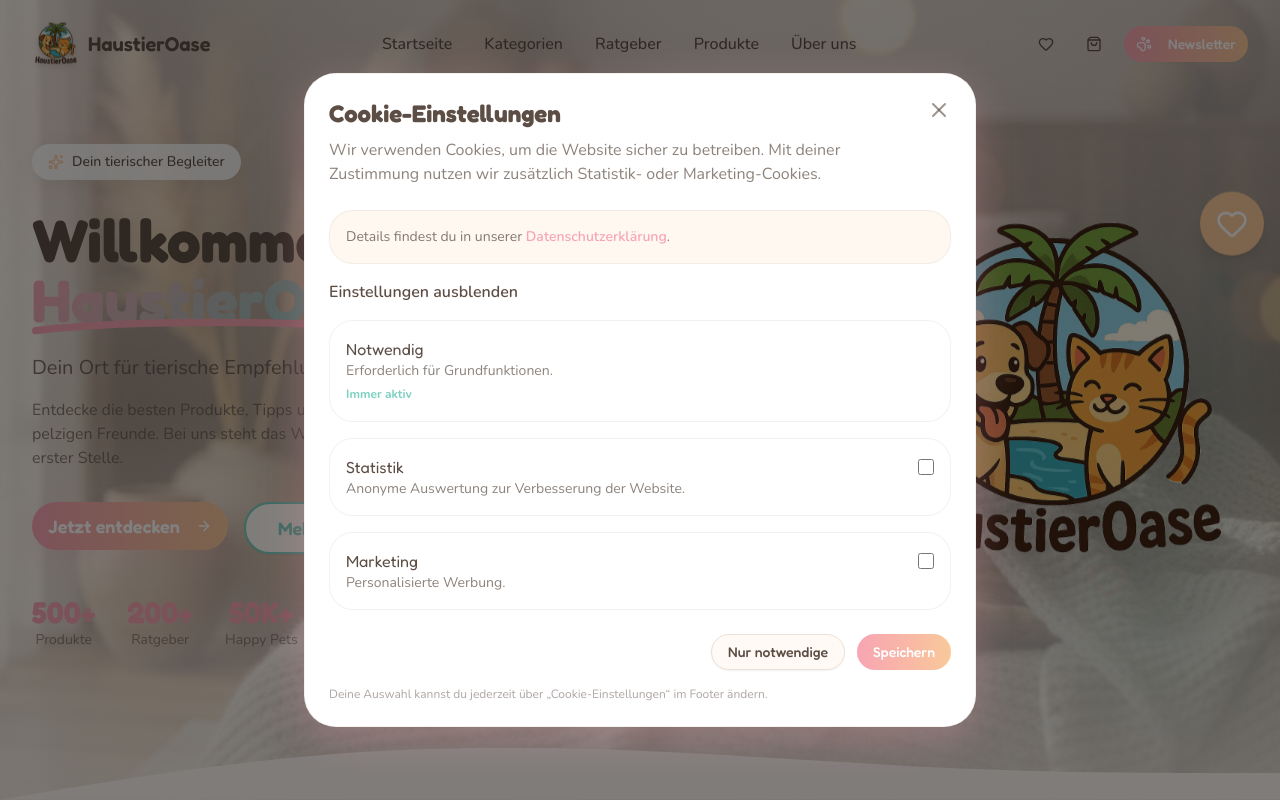
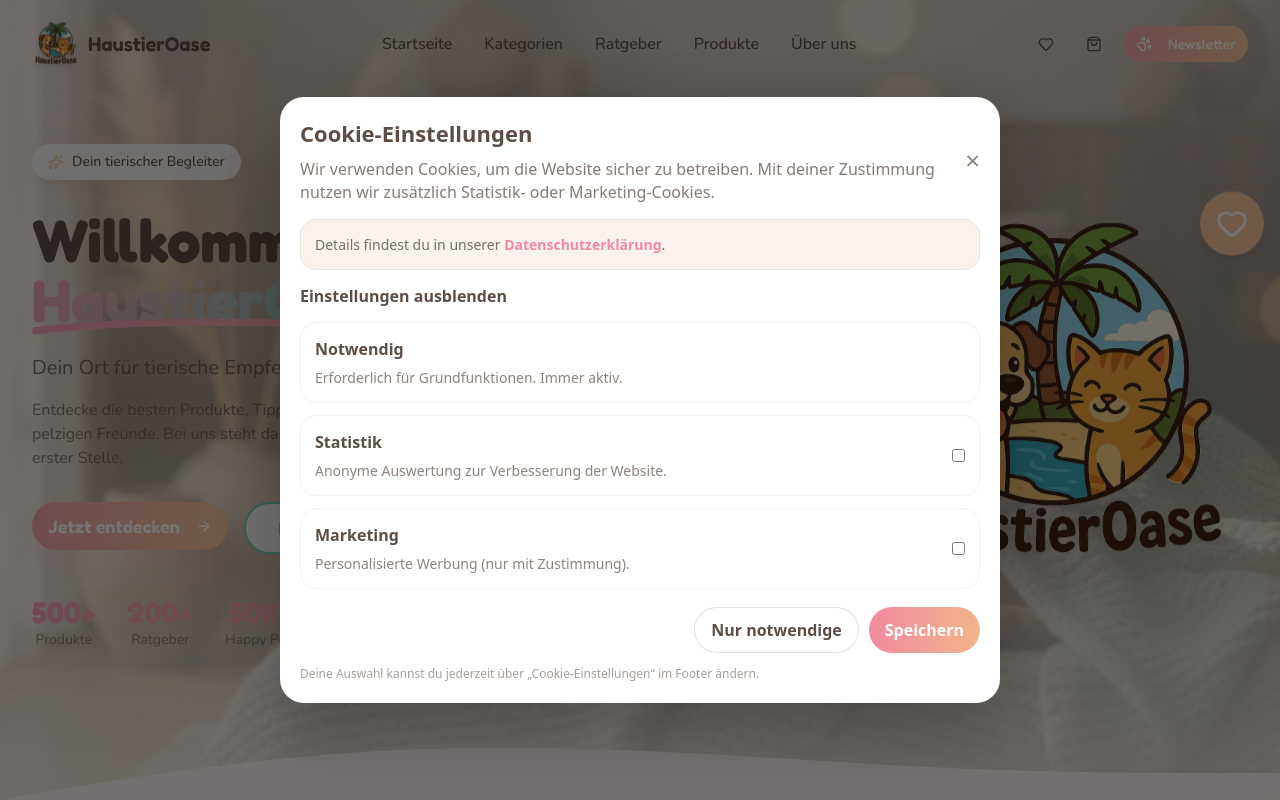
Before and after one commit to chndgn97/haustieroase, a React (Vite) app: page / in a window 1280 px wide. Both pictures are taken after a click on the button "Einstellungen anzeigen". Shown: the top 800 px of the page. Built offline with nearby package versions, Linux system fonts and the light colour scheme.

Commit message:
Rebuild cookie banner with native buttons (fix click issues)

```diff
--- a/src/components/CookieBanner.tsx
+++ b/src/components/CookieBanner.tsx
@@ -1,6 +1,4 @@
-import { useEffect, useMemo, useRef, useState } from "react"
-import { X } from "lucide-react"
-import { Button } from "@/components/ui/button"
+import { useEffect, useRef, useState } from "react"
 
 type Consent = {
   necessary: true
@@ -13,7 +11,7 @@ type Consent = {
 const STORAGE_KEY = "haustieroase_cookie_consent"
 const CONSENT_VERSION = "1.0"
 
-const readConsent = (): Consent | null => {
+function readConsent(): Consent | null {
   try {
     const raw = localStorage.getItem(STORAGE_KEY)
     if (!raw) return null
@@ -28,17 +26,15 @@ const readConsent = (): Consent | null => {
   }
 }
 
-const writeConsent = (consent: Omit<Consent, "timestamp">) => {
+function writeConsent(consent: Omit<Consent, "timestamp">) {
   const payload: Consent = { ...consent, timestamp: Date.now() }
   localStorage.setItem(STORAGE_KEY, JSON.stringify(payload))
   window.dispatchEvent(new CustomEvent("cookie-consent-changed", { detail: payload }))
 }
 
 export default function CookieBanner() {
-  const [mounted, setMounted] = useState(false)
   const [open, setOpen] = useState(false)
   const [showSettings, setShowSettings] = useState(false)
-
   const [analytics, setAnalytics] = useState(false)
   const [marketing, setMarketing] = useState(false)
 
@@ -48,21 +44,15 @@ export default function CookieBanner() {
     if (didInit.current) return
     didInit.current = true
 
-    setMounted(true)
-
     const existing = readConsent()
-    if (existing) {
+    if (!existing) {
+      setOpen(true)
+      return
+    }
     setAnalytics(existing.analytics)
     setMarketing(existing.marketing)
-      setOpen(false)
-      return
-    }
-
-    // iOS: minimal verzögert öffnen (ohne RAF-Kaskade-Overlays)
-    setTimeout(() => setOpen(true), 50)
   }, [])
 
-  // Footer -> Cookie Einstellungen öffnen
   useEffect(() => {
     const openHandler = () => {
       const existing = readConsent()
@@ -77,17 +67,6 @@ export default function CookieBanner() {
     return () => window.removeEventListener("open-cookie-settings", openHandler as EventListener)
   }, [])
 
-  // ESC close
-  useEffect(() => {
-    if (!open) return
-    const onKeyDown = (e: KeyboardEvent) => {
-      if (e.key === "Escape") setOpen(false)
-    }
-    window.addEventListener("keydown", onKeyDown)
-    return () => window.removeEventListener("keydown", onKeyDown)
-  }, [open])
-
-  // Scroll lock
   useEffect(() => {
     if (!open) {
       document.body.style.overflow = ""
@@ -99,12 +78,7 @@ export default function CookieBanner() {
     }
   }, [open])
 
-  const hasConsent = useMemo(() => {
-    if (!mounted) return true
-    return Boolean(readConsent())
-  }, [mounted])
-
-  if (!mounted || (!open && hasConsent)) return null
+  if (!open) return null
 
   const close = () => setOpen(false)
 
@@ -113,165 +87,227 @@ export default function CookieBanner() {
     close()
   }
 
-  const acceptNecessaryOnly = () => {
+  const acceptNecessary = () => {
     writeConsent({ necessary: true, analytics: false, marketing: false, version: CONSENT_VERSION })
     close()
   }
 
-  const saveSettings = () => {
+  const save = () => {
     writeConsent({ necessary: true, analytics, marketing, version: CONSENT_VERSION })
     close()
   }
 
-  // ✅ iOS: sichere “Tap”-Handler
-  const tap = (fn: () => void) => ({
-    onPointerUp: (e: React.PointerEvent) => {
-      e.preventDefault()
-      e.stopPropagation()
-      fn()
-    },
-    onTouchEnd: (e: React.TouchEvent) => {
-      e.preventDefault()
-      e.stopPropagation()
-      fn()
-    },
-    onClick: (e: React.MouseEvent) => {
-      // Desktop fallback
-      e.preventDefault()
-      e.stopPropagation()
-      fn()
-    },
-  })
-
   return (
     <div
-      className="fixed inset-0 z-[9999]"
       style={{
-        WebkitTapHighlightColor: "transparent",
-        touchAction: "manipulation",
+        position: "fixed",
+        inset: 0,
+        zIndex: 999999,
       }}
     >
-      {/* ✅ Backdrop (klickbar) */}
+      {/* Backdrop */}
       <div
-        className="absolute inset-0 z-0 bg-black/50"
-        {...tap(close)}
-        role="presentation"
+        onClick={close}
+        style={{
+          position: "absolute",
+          inset: 0,
+          background: "rgba(0,0,0,0.55)",
+        }}
       />
 
-      {/* ✅ Modal */}
-      <div className="absolute inset-0 z-10 flex items-end sm:items-center justify-center p-4">
+      {/* Modal */}
       <div
-          className="w-full max-w-2xl bg-white rounded-3xl shadow-pet-hover border border-black/5 overflow-hidden"
-          // wichtig: kein transform, kein blur, kein fancy stacking
-          onClick={(e) => e.stopPropagation()}
-          onPointerDown={(e) => e.stopPropagation()}
-          onTouchStart={(e) => e.stopPropagation()}
+        style={{
+          position: "absolute",
+          inset: 0,
+          display: "flex",
+          alignItems: "center",
+          justifyContent: "center",
+          padding: 16,
+          pointerEvents: "none", // ✅ nur Card bekommt Pointer Events
+        }}
+      >
+        <div
           role="dialog"
           aria-modal="true"
+          onClick={(e) => e.stopPropagation()}
+          style={{
+            width: "100%",
+            maxWidth: 720,
+            background: "white",
+            borderRadius: 24,
+            padding: 20,
+            boxShadow: "0 20px 80px rgba(0,0,0,0.25)",
+            pointerEvents: "auto", // ✅ Klicks nur hier
+            fontFamily: "system-ui, -apple-system, Segoe UI, Roboto, Arial",
+          }}
         >
-          <div className="p-6 flex items-start justify-between gap-4">
+          <div style={{ display: "flex", gap: 12, justifyContent: "space-between" }}>
             <div>
-              <h3 className="font-fredoka text-2xl font-bold text-warm-brown">Cookie-Einstellungen</h3>
-              <p className="mt-2 font-nunito text-warm-brown/70">
+              <div style={{ fontSize: 22, fontWeight: 800, color: "#5d4e45" }}>Cookie-Einstellungen</div>
+              <div style={{ marginTop: 8, color: "rgba(93,78,69,0.75)", lineHeight: 1.4 }}>
                 Wir verwenden Cookies, um die Website sicher zu betreiben. Mit deiner Zustimmung nutzen wir zusätzlich
                 Statistik- oder Marketing-Cookies.
-              </p>
+              </div>
             </div>
 
-            {/* ✅ X (jetzt garantiert tappbar) */}
+            {/* X */}
             <button
               type="button"
-              className="text-warm-brown/60 hover:text-petal-pink transition-colors"
+              onClick={close}
+              style={{
+                border: "none",
+                background: "transparent",
+                fontSize: 26,
+                cursor: "pointer",
+                color: "rgba(93,78,69,0.7)",
+              }}
               aria-label="Schließen"
               title="Schließen"
-              {...tap(close)}
             >
-              <X className="w-6 h-6" />
+              ×
             </button>
           </div>
 
-          <div className="px-6 pb-6">
-            <div className="bg-cream/60 border border-black/5 rounded-2xl p-4">
-              <p className="font-nunito text-sm text-warm-brown/75">
+          <div
+            style={{
+              marginTop: 16,
+              background: "rgba(248,239,232,0.8)",
+              borderRadius: 16,
+              padding: 14,
+              border: "1px solid rgba(0,0,0,0.06)",
+              color: "rgba(93,78,69,0.8)",
+              fontSize: 14,
+            }}
+          >
             Details findest du in unserer{" "}
-                <a href="/datenschutz" className="text-petal-pink font-semibold hover:underline">
+            <a href="/datenschutz" style={{ color: "#f08aa0", fontWeight: 700 }}>
               Datenschutzerklärung
             </a>
             .
-              </p>
           </div>
 
-            <div className="mt-4">
+          <div style={{ marginTop: 14 }}>
             <button
               type="button"
               onClick={() => setShowSettings((v) => !v)}
-                className="font-nunito font-semibold text-warm-brown hover:text-petal-pink transition-colors"
+              style={{
+                border: "none",
+                background: "transparent",
+                padding: 0,
+                cursor: "pointer",
+                color: "#5d4e45",
+                fontWeight: 700,
+              }}
             >
               {showSettings ? "Einstellungen ausblenden" : "Einstellungen anzeigen"}
             </button>
 
             {showSettings && (
-                <div className="mt-4 space-y-4">
-                  <div className="p-4 rounded-2xl border border-black/5 bg-white">
-                    <p className="font-fredoka text-warm-brown">Notwendig</p>
-                    <p className="font-nunito text-sm text-warm-brown/70">Erforderlich für Grundfunktionen.</p>
-                    <span className="text-xs font-bold text-mint-green">Immer aktiv</span>
+              <div style={{ marginTop: 14, display: "grid", gap: 12 }}>
+                <div style={{ border: "1px solid rgba(0,0,0,0.06)", borderRadius: 16, padding: 14 }}>
+                  <div style={{ fontWeight: 800, color: "#5d4e45" }}>Notwendig</div>
+                  <div style={{ color: "rgba(93,78,69,0.7)", fontSize: 14, marginTop: 6 }}>
+                    Erforderlich für Grundfunktionen. Immer aktiv.
+                  </div>
                 </div>
 
-                  <div className="p-4 rounded-2xl border border-black/5 bg-white flex items-start justify-between gap-4">
+                <label
+                  style={{
+                    border: "1px solid rgba(0,0,0,0.06)",
+                    borderRadius: 16,
+                    padding: 14,
+                    display: "flex",
+                    justifyContent: "space-between",
+                    gap: 12,
+                    cursor: "pointer",
+                  }}
+                >
                   <div>
-                      <p className="font-fredoka text-warm-brown">Statistik</p>
-                      <p className="font-nunito text-sm text-warm-brown/70">
+                    <div style={{ fontWeight: 800, color: "#5d4e45" }}>Statistik</div>
+                    <div style={{ color: "rgba(93,78,69,0.7)", fontSize: 14, marginTop: 6 }}>
                       Anonyme Auswertung zur Verbesserung der Website.
-                      </p>
+                    </div>
                   </div>
                   <input
                     type="checkbox"
                     checked={analytics}
                     onChange={(e) => setAnalytics(e.target.checked)}
-                      className="h-4 w-4 accent-petal-pink mt-1"
                   />
+                </label>
+
+                <label
+                  style={{
+                    border: "1px solid rgba(0,0,0,0.06)",
+                    borderRadius: 16,
+                    padding: 14,
+                    display: "flex",
+                    justifyContent: "space-between",
+                    gap: 12,
+                    cursor: "pointer",
+                  }}
+                >
+                  <div>
+                    <div style={{ fontWeight: 800, color: "#5d4e45" }}>Marketing</div>
+                    <div style={{ color: "rgba(93,78,69,0.7)", fontSize: 14, marginTop: 6 }}>
+                      Personalisierte Werbung (nur mit Zustimmung).
                     </div>
-
-                  <div className="p-4 rounded-2xl border border-black/5 bg-white flex items-start justify-between gap-4">
-                    <div>
-                      <p className="font-fredoka text-warm-brown">Marketing</p>
-                      <p className="font-nunito text-sm text-warm-brown/70">Personalisierte Werbung.</p>
                   </div>
                   <input
                     type="checkbox"
                     checked={marketing}
                     onChange={(e) => setMarketing(e.target.checked)}
-                      className="h-4 w-4 accent-petal-pink mt-1"
                   />
-                  </div>
+                </label>
               </div>
             )}
           </div>
 
-            <div className="mt-6 flex flex-col sm:flex-row gap-3 sm:justify-end">
-              {/* ✅ Buttons: Tap über Pointer/Touch */}
-              <Button
+          {/* Buttons */}
+          <div
+            style={{
+              marginTop: 18,
+              display: "flex",
+              flexWrap: "wrap",
+              gap: 10,
+              justifyContent: "flex-end",
+            }}
+          >
+            <button
               type="button"
-                variant="outline"
-                className="rounded-full font-fredoka"
-                {...tap(acceptNecessaryOnly)}
+              onClick={acceptNecessary}
+              style={{
+                padding: "10px 16px",
+                borderRadius: 999,
+                border: "1px solid rgba(0,0,0,0.12)",
+                background: "white",
+                cursor: "pointer",
+                fontWeight: 800,
+                color: "#5d4e45",
+              }}
             >
               Nur notwendige
-              </Button>
+            </button>
 
-              <Button
+            <button
               type="button"
-                className="rounded-full font-fredoka bg-gradient-to-r from-petal-pink to-peach text-white"
-                {...tap(showSettings ? saveSettings : acceptAll)}
+              onClick={showSettings ? save : acceptAll}
+              style={{
+                padding: "10px 16px",
+                borderRadius: 999,
+                border: "none",
+                background: "linear-gradient(90deg,#f08aa0,#f2b48a)",
+                color: "white",
+                cursor: "pointer",
+                fontWeight: 900,
+              }}
             >
               {showSettings ? "Speichern" : "Alle akzeptieren"}
-              </Button>
+            </button>
           </div>
 
-            <p className="mt-4 text-xs font-nunito text-warm-brown/50">
+          <div style={{ marginTop: 12, fontSize: 12, color: "rgba(93,78,69,0.55)" }}>
             Deine Auswahl kannst du jederzeit über „Cookie-Einstellungen“ im Footer ändern.
-            </p>
           </div>
         </div>
       </div>
```
Lines whose indentation alone changed are shown as unchanged.
